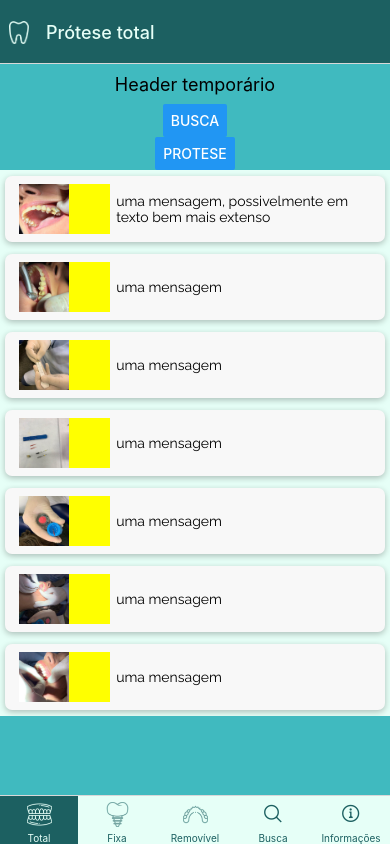
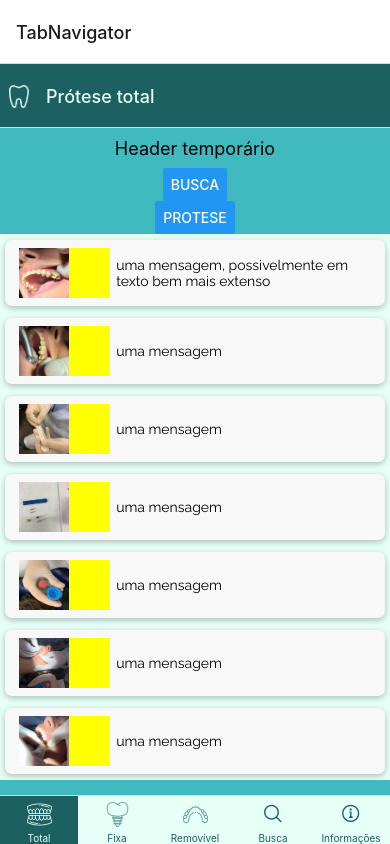
Before and after one commit to kyriosdata/protese, a React Native app in the folder maio/: screen /TabNavigator in a window 390 px wide. Built offline with nearby package versions, Linux system fonts and the light colour scheme.

Commit message:
navegacao com modal

```diff
--- a/maio/navigators/TabNavigator.js
+++ b/maio/navigators/TabNavigator.js
@@ -87,7 +87,6 @@ const Tab = createBottomTabNavigator();
 
 function TabNavigator() {
   return (
-    <NavigationContainer>
     <Tab.Navigator screenOptions={tabScreenOptions}>
       <Tab.Screen
         name="Prótese total"
@@ -121,7 +120,6 @@ function TabNavigator() {
         })}
       />
     </Tab.Navigator>
-    </NavigationContainer>
   );
 }
 
@@ -132,11 +130,18 @@ const styles = StyleSheet.create({
   },
 });
 
+const CreateNew = () => (
+  <View style={{ flex: 1, backgroundColor: "blue" }}></View>
+);
+/**
+ * Navegador principal, modal.
+ */
 const ModalStack = createStackNavigator();
 
 function ModalStackNavigator() {
   return (
     <ModalStack.Navigator presentation="modal">
+      <ModalStack.Screen name="TabNavigator" component={TabNavigator} />
       <ModalStack.Screen
         name="CreateNew"
         component={CreateNew}
@@ -146,4 +151,12 @@ function ModalStackNavigator() {
   );
 }
 
-export default TabNavigator;
+function AppNavegacao() {
+  return (
+    <NavigationContainer>
+      <ModalStackNavigator />
+    </NavigationContainer>
+  );
+}
+
+export default AppNavegacao;
```
Lines whose indentation alone changed are shown as unchanged.
